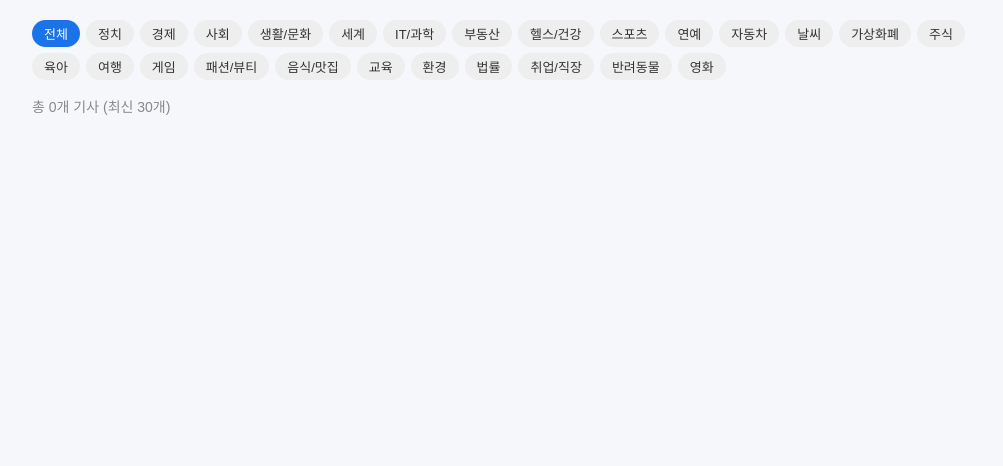
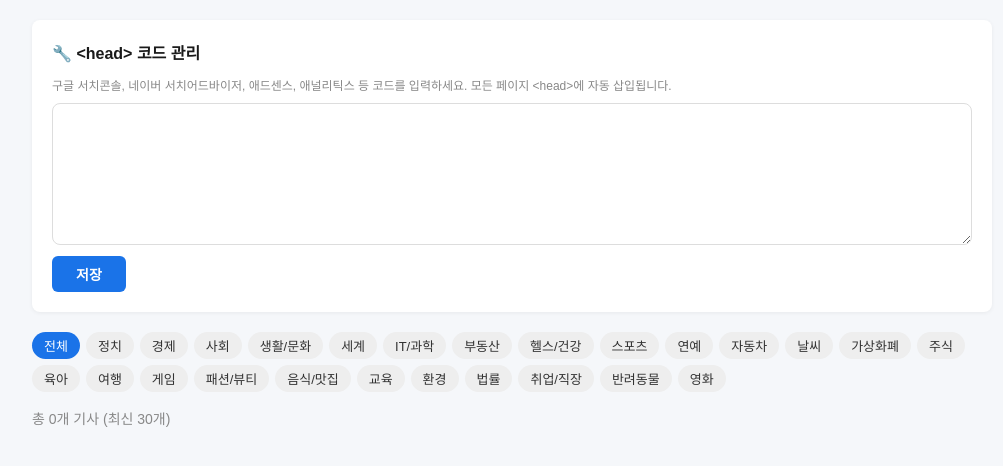
Before and after one commit to hkno3/commu, a PHP site: page /admin_rudwnQkd1/index.php in a window 1280 px wide. Shown: the part 96-562 px from the top of the page, without its empty margins (128-1131 px from the left). Run offline with PHP 8.4, Linux system fonts and the light colour scheme; the visitor is signed in with stand-in values (Sample User, id 1).

Commit message:
Add head codes manager in admin, inject into all pages
https://claude.ai/code/session_01JkxMEsv2abmXpAdqut864T

```diff
--- a/admin_rudwnQkd1/index.php
+++ b/admin_rudwnQkd1/index.php
@@ -21,6 +21,14 @@ if (isset($_GET['logout'])) {
     header('Location: /admin_rudwnQkd1/');
     exit;
 }
+
+// ── HEAD 코드 저장 ──
+$head_codes_file = DATA_DIR . '/head_codes.txt';
+if ($_SERVER['REQUEST_METHOD'] === 'POST' && isset($_POST['head_codes']) && ($_SESSION['admin_auth'] ?? false)) {
+    file_put_contents($head_codes_file, $_POST['head_codes']);
+    $head_saved = true;
+}
+$head_codes = file_exists($head_codes_file) ? file_get_contents($head_codes_file) : '';
 
 // ── 기사 삭제 ──
 if (isset($_GET['delete']) && ($_SESSION['admin_auth'] ?? false)) {
@@ -121,6 +129,19 @@ h1 { font-size: 22px; margin-bottom: 24px; color: #1a73e8; }
     <div class="notice">✅ 기사가 삭제되었습니다.</div>
   <?php endif; ?>
 
+  <!-- HEAD 코드 관리 -->
+  <div style="background:#fff; border-radius:8px; padding:20px; margin-bottom:20px; box-shadow:0 1px 4px rgba(0,0,0,0.06);">
+    <h2 style="font-size:16px; margin-bottom:12px;">🔧 &lt;head&gt; 코드 관리</h2>
+    <p style="font-size:12px; color:#888; margin-bottom:10px;">구글 서치콘솔, 네이버 서치어드바이저, 애드센스, 애널리틱스 등 코드를 입력하세요. 모든 페이지 &lt;head&gt;에 자동 삽입됩니다.</p>
+    <?php if (isset($head_saved)): ?>
+      <div class="notice">✅ 저장되었습니다.</div>
+    <?php endif; ?>
+    <form method="POST">
+      <textarea name="head_codes" rows="8" style="width:100%; padding:10px; border:1px solid #ddd; border-radius:8px; font-family:monospace; font-size:13px; resize:vertical;"><?= htmlspecialchars($head_codes) ?></textarea>
+      <button type="submit" style="margin-top:8px; padding:8px 24px; background:#1a73e8; color:#fff; border:none; border-radius:6px; font-size:14px; font-weight:600; cursor:pointer;">저장</button>
+    </form>
+  </div>
+
   <!-- 카테고리 탭 -->
   <div style="display:flex; flex-wrap:wrap; gap:6px; margin-bottom:16px;">
     <?php foreach (array_merge(['전체'], $all_cats) as $cat): ?>
--- a/article.php
+++ b/article.php
@@ -143,6 +143,7 @@ $og_url = SITE_URL . '/article.php?id=' . urlencode($article_id);
   <link rel="icon" type="image/png" href="/assets/images/favicon.png">
   <link rel="apple-touch-icon" href="/assets/images/favicon.png">
   <link rel="stylesheet" href="/assets/css/style.css">
+  <?php require_once __DIR__ . '/includes/head_codes.php'; ?>
 
   <!-- AdSense -->
   <!-- <script async src="https://pagead2.googlesyndication.com/pagead/js/adsbygoogle.js?client=<?= ADSENSE_PUBLISHER_ID ?>" crossorigin="anonymous"></script> -->
--- /dev/null
+++ b/includes/head_codes.php
@@ -0,0 +1,5 @@
+<?php
+$_head_codes_file = defined('DATA_DIR') ? DATA_DIR . '/head_codes.txt' : __DIR__ . '/../data/head_codes.txt';
+if (file_exists($_head_codes_file)) {
+    echo file_get_contents($_head_codes_file);
+}
--- a/index.php
+++ b/index.php
@@ -13,6 +13,7 @@ require_once __DIR__ . '/config.php';
   <link rel="icon" type="image/png" href="/assets/images/favicon.png">
   <link rel="apple-touch-icon" href="/assets/images/favicon.png">
   <link rel="stylesheet" href="/assets/css/style.css">
+  <?php require_once __DIR__ . '/includes/head_codes.php'; ?>
   <!-- AdSense -->
   <!-- <script async src="https://pagead2.googlesyndication.com/pagead/js/adsbygoogle.js?client=<?= ADSENSE_PUBLISHER_ID ?>" crossorigin="anonymous"></script> -->
 </head>
--- a/pages/about.php
+++ b/pages/about.php
@@ -9,6 +9,7 @@
   <link href="https://fonts.googleapis.com/css2?family=Noto+Sans+KR:wght@400;600;700&display=swap" rel="stylesheet">
   <link rel="icon" type="image/png" href="/assets/images/favicon.png">
 <link rel="stylesheet" href="/assets/css/style.css">
+  <?php require_once __DIR__ . '/../includes/head_codes.php'; ?>
   <style>
     .page-wrap { max-width: 860px; margin: 0 auto; padding: 40px 20px 60px; }
     .page-title { font-size: 26px; font-weight: 700; margin-bottom: 32px; color: var(--text); border-bottom: 2px solid var(--primary); padding-bottom: 14px; }
--- a/pages/noemail.php
+++ b/pages/noemail.php
@@ -9,6 +9,7 @@
 <link href="https://fonts.googleapis.com/css2?family=Noto+Sans+KR:wght@400;600;700&display=swap" rel="stylesheet">
 <link rel="icon" type="image/png" href="/assets/images/favicon.png">
 <link rel="stylesheet" href="/assets/css/style.css">
+  <?php require_once __DIR__ . '/../includes/head_codes.php'; ?>
 <style>
 .page-wrap { max-width: 860px; margin: 40px auto; padding: 0 20px 60px; }
 .page-wrap h1 { font-size: 24px; font-weight: 700; margin-bottom: 30px; padding-bottom: 12px; border-bottom: 2px solid #1a73e8; }
--- a/pages/privacy.php
+++ b/pages/privacy.php
@@ -8,6 +8,7 @@
   <link href="https://fonts.googleapis.com/css2?family=Noto+Sans+KR:wght@400;600;700&display=swap" rel="stylesheet">
   <link rel="icon" type="image/png" href="/assets/images/favicon.png">
 <link rel="stylesheet" href="/assets/css/style.css">
+  <?php require_once __DIR__ . '/../includes/head_codes.php'; ?>
   <style>
     .page-wrap { max-width: 860px; margin: 0 auto; padding: 40px 20px 60px; }
     .page-title { font-size: 26px; font-weight: 700; margin-bottom: 8px; color: var(--text); border-bottom: 2px solid var(--primary); padding-bottom: 14px; }
--- a/pages/terms.php
+++ b/pages/terms.php
@@ -8,6 +8,7 @@
   <link href="https://fonts.googleapis.com/css2?family=Noto+Sans+KR:wght@400;600;700&display=swap" rel="stylesheet">
   <link rel="icon" type="image/png" href="/assets/images/favicon.png">
 <link rel="stylesheet" href="/assets/css/style.css">
+  <?php require_once __DIR__ . '/../includes/head_codes.php'; ?>
   <style>
     .page-wrap { max-width: 860px; margin: 0 auto; padding: 40px 20px 60px; }
     .page-title { font-size: 26px; font-weight: 700; margin-bottom: 8px; color: var(--text); border-bottom: 2px solid var(--primary); padding-bottom: 14px; }
--- a/pages/youth.php
+++ b/pages/youth.php
@@ -9,6 +9,7 @@
 <link href="https://fonts.googleapis.com/css2?family=Noto+Sans+KR:wght@400;600;700&display=swap" rel="stylesheet">
 <link rel="icon" type="image/png" href="/assets/images/favicon.png">
 <link rel="stylesheet" href="/assets/css/style.css">
+  <?php require_once __DIR__ . '/../includes/head_codes.php'; ?>
 <style>
 .page-wrap { max-width: 860px; margin: 40px auto; padding: 0 20px 60px; }
 .page-wrap h1 { font-size: 24px; font-weight: 700; margin-bottom: 30px; padding-bottom: 12px; border-bottom: 2px solid #1a73e8; }
```
